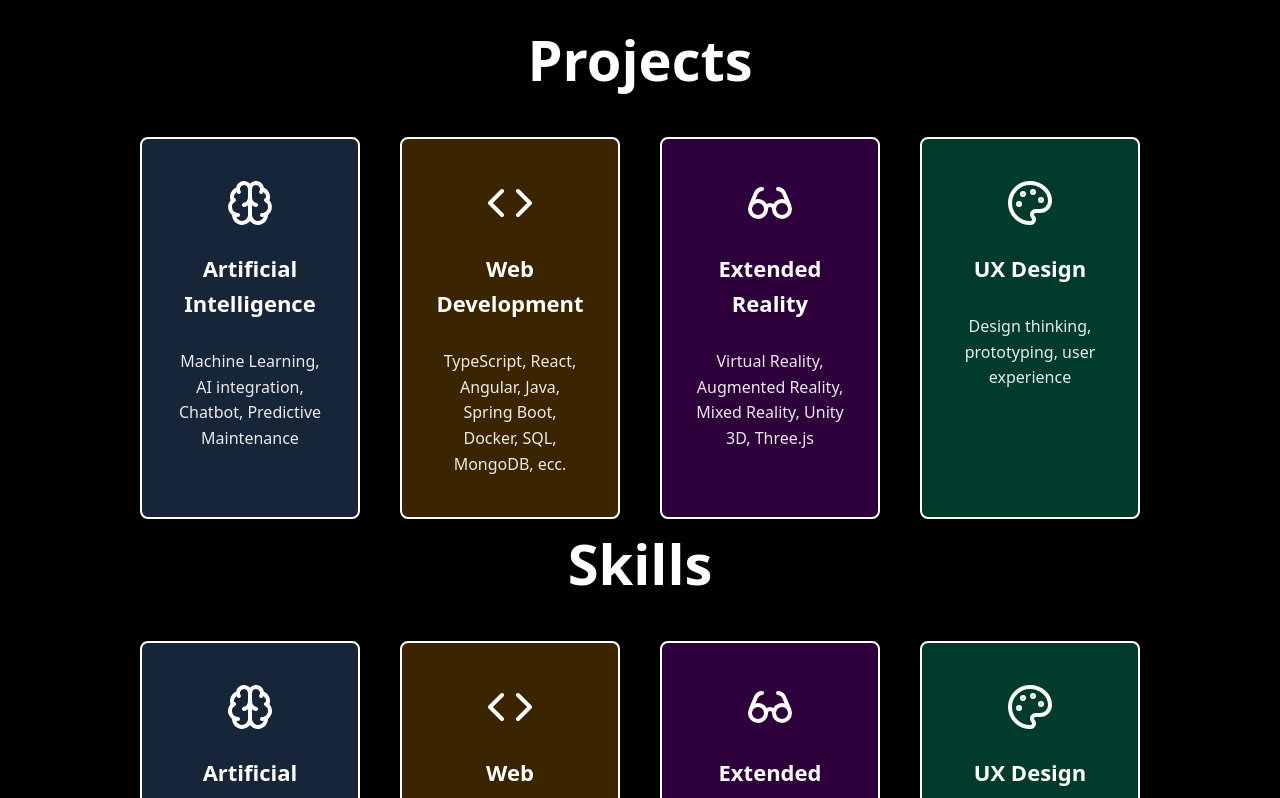
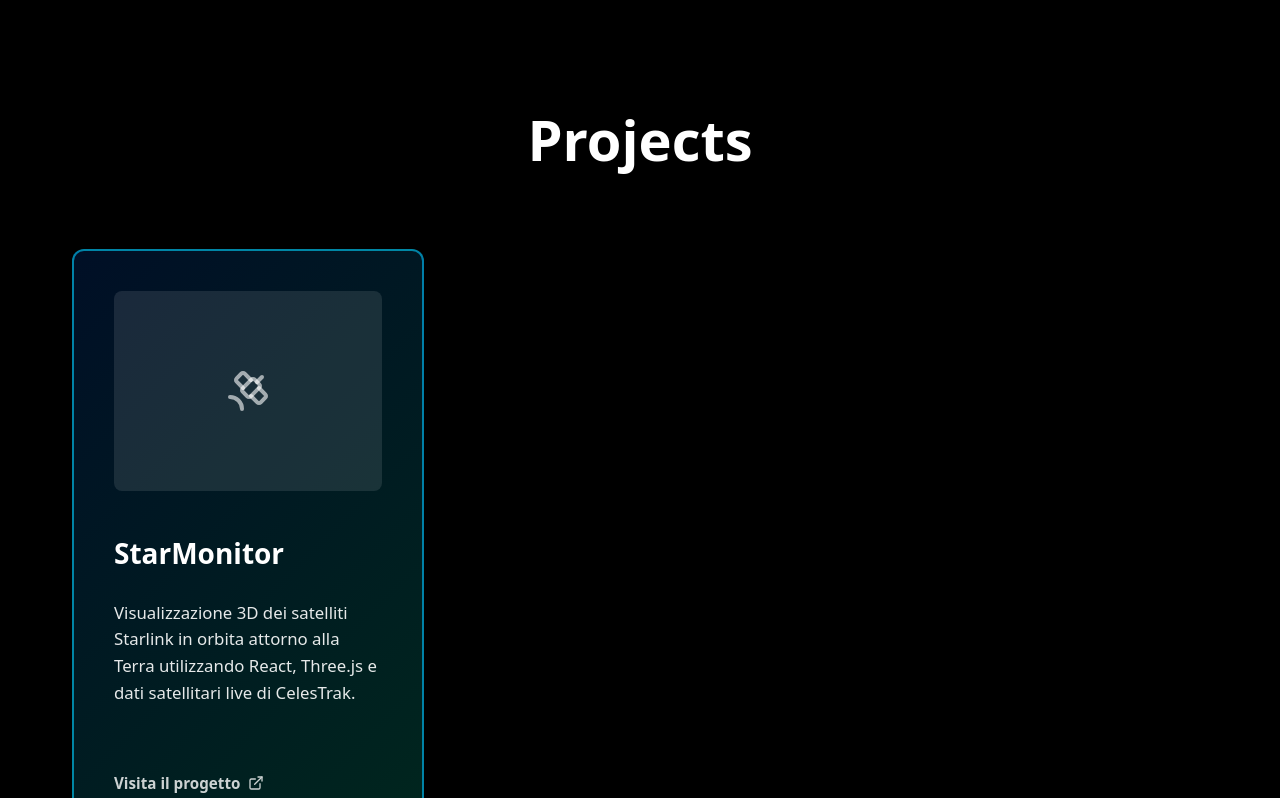
Before and after one commit to asyntes/asyntes.com, a React (Vite) app: page / in a window 1280 px wide. Shown: the part 820-1618 px from the top of the page. Built offline with nearby package versions, Linux system fonts and the light colour scheme.

Commit message:
wip projects

```diff
--- a/src/components/sections/Projects/Projects.css
+++ b/src/components/sections/Projects/Projects.css
@@ -1,6 +1,7 @@
 .projects {
     background-color: var(--color-black);
     color: var(--color-white);
+    padding: 3rem 0;
     width: 100%;
 }
 
@@ -14,111 +15,144 @@
     font-size: 2.5rem;
     font-weight: 700;
     text-align: center;
-    margin-bottom: 2rem;
+    margin-bottom: 3rem;
     color: var(--color-white);
 }
 
-.projects-content {
-    display: flex;
-    flex-direction: column;
-    gap: 2rem;
-    max-width: 1000px;
-    margin: 0 auto;
-}
-
-.projects-text {
-    text-align: center;
-}
-
-.projects-description {
-    font-size: 1.125rem;
-    line-height: 1.8;
-    margin-bottom: 1.5rem;
-    color: var(--color-white);
-    opacity: 0.9;
-}
-
-.projects-description:last-child {
-    margin-bottom: 0;
-}
-
-.projects-skills {
-    width: 100%;
-}
-
-.skills-title {
-    font-size: 1.75rem;
-    font-weight: 600;
-    text-align: center;
-    margin-bottom: 2rem;
-    color: var(--color-white);
-}
-
-.skills-grid {
+.projects-grid {
     display: grid;
     grid-template-columns: 1fr;
     gap: 2rem;
     width: 100%;
 }
 
-.skill-item {
+.project-card {
     background-color: var(--color-black);
     color: var(--color-white);
     padding: 2rem;
-    border-radius: 8px;
+    border-radius: 12px;
     border: 2px solid var(--color-white);
-    text-align: center;
     transition: var(--transition);
     display: flex;
     flex-direction: column;
-    align-items: center;
-    gap: 1rem;
+    gap: 1.5rem;
+    text-decoration: none;
 }
 
-.skill-item:hover {
-    transform: translateY(-4px);
-    box-shadow: 0 8px 25px rgba(255, 255, 255, 0.15);
+.project-card:hover {
+    transform: translateY(-8px);
+    box-shadow: 0 12px 35px rgba(255, 255, 255, 0.15);
+    border-color: rgba(255, 255, 255, 0.8);
 }
 
-.skill-icon {
-    width: 3rem;
-    height: 3rem;
+.project-image {
+    width: 100%;
+    height: 200px;
+    background-color: rgba(255, 255, 255, 0.1);
+    border-radius: 8px;
+    overflow: hidden;
+    position: relative;
+    display: flex;
+    align-items: center;
+    justify-content: center;
+    margin-bottom: 1rem;
+}
+
+.project-image img {
+    width: 100%;
+    height: 100%;
+    object-fit: cover;
+    border-radius: 8px;
+}
+
+.project-image-placeholder {
+    color: rgba(255, 255, 255, 0.6);
+    font-size: 3rem;
+    display: flex;
+    align-items: center;
+    justify-content: center;
+    width: 100%;
+    height: 100%;
+}
+
+.project-content {
+    display: flex;
+    flex-direction: column;
+    gap: 1rem;
+    text-align: left;
+}
+
+.project-title {
+    font-size: 1.5rem;
+    font-weight: 600;
     color: var(--color-white);
     margin-bottom: 0.5rem;
 }
 
-.skill-item h4 {
-    font-size: 1.25rem;
-    font-weight: 600;
-    margin-bottom: 0.75rem;
+.project-description {
+    font-size: 1rem;
+    line-height: 1.6;
     color: var(--color-white);
+    opacity: 0.9;
+    margin-bottom: 1rem;
 }
 
-.skill-item p {
-    font-size: 0.95rem;
-    line-height: 1.6;
-    opacity: 0.9;
-    color: var(--color-white);
+.project-tech {
+    display: flex;
+    flex-wrap: wrap;
+    gap: 0.5rem;
+    margin-bottom: 1rem;
 }
 
-
-.skill-ai {
-    background-color: rgba(96, 161, 235, 0.23);
+.tech-tag {
+    background-color: rgba(255, 255, 255, 0.1);
+    color: var(--color-white);
+    padding: 0.4rem 0.8rem;
+    border-radius: 16px;
+    font-size: 0.875rem;
+    font-weight: 500;
+    border: 1px solid rgba(255, 255, 255, 0.3);
 }
 
-.skill-web {
-    background-color: rgba(255, 162, 0, 0.23);
+.project-link {
+    display: inline-flex;
+    align-items: center;
+    gap: 0.5rem;
+    color: var(--color-white);
+    font-weight: 600;
+    font-size: 0.95rem;
+    opacity: 0.8;
+    transition: var(--transition);
+    margin-top: auto;
 }
 
-.skill-xr {
-    background-color: rgba(200, 0, 255, 0.23);
+.project-card:hover .project-link {
+    opacity: 1;
 }
 
-.skill-ux {
-    background-color: rgba(0, 255, 187, 0.23);
+.external-link-icon {
+    width: 1rem;
+    height: 1rem;
 }
 
+/* Varianti colore per diversi tipi di progetto */
+.project-starmonitor {
+    background: linear-gradient(135deg,
+            rgba(0, 100, 255, 0.15) 0%,
+            rgba(0, 255, 200, 0.15) 100%);
+    border-color: rgba(0, 200, 255, 0.6);
+}
+
+.project-starmonitor:hover {
+    border-color: rgba(0, 200, 255, 0.9);
+    box-shadow: 0 12px 35px rgba(0, 200, 255, 0.25);
+}
+
+/* Tablet */
 @media (min-width: 768px) {
+    .projects {
+        padding: 4rem 0;
+    }
 
     .projects-container {
         padding: 0 2rem;
@@ -126,72 +160,62 @@
 
     .projects-title {
         font-size: 3rem;
-        margin-bottom: 2rem;
-        /* Ridotto da 4rem */
+        margin-bottom: 4rem;
     }
 
-    .projects-content {
-        gap: 2.5rem;
-        /* Ridotto da 5rem */
-    }
-
-    .projects-description {
-        font-size: 1.25rem;
-        margin-bottom: 2rem;
-    }
-
-    .skills-title {
-        font-size: 2rem;
-        margin-bottom: 2rem;
-        /* Ridotto da 3rem */
-    }
-
-    .skills-grid {
+    .projects-grid {
         grid-template-columns: repeat(2, 1fr);
         gap: 2.5rem;
     }
 
-    .skill-item {
+    .project-card {
         padding: 2.5rem;
     }
 
-    .skill-item h4 {
-        font-size: 1.375rem;
+    .project-image {
+        height: 220px;
     }
 
-    .skill-item p {
-        font-size: 1rem;
+    .project-title {
+        font-size: 1.75rem;
+    }
+
+    .project-description {
+        font-size: 1.05rem;
     }
 }
 
 /* Desktop */
 @media (min-width: 1024px) {
+    .projects {
+        padding: 5rem 0;
+    }
 
     .projects-title {
         font-size: 3.5rem;
     }
 
-    .projects-description {
-        font-size: 1.375rem;
-    }
-
-    .skills-grid {
-        grid-template-columns: repeat(4, 1fr);
+    .projects-grid {
+        grid-template-columns: repeat(3, 1fr);
         gap: 2rem;
     }
 
-    .skill-item {
-        padding: 2rem 1.5rem;
+    .project-card {
+        padding: 2rem;
+    }
+
+    .project-image {
+        height: 200px;
     }
 }
 
 /* Large Desktop */
 @media (min-width: 1280px) {
-    .skills-grid {
+    .projects-grid {
         gap: 2.5rem;
     }
 
-    .skill-item {
-        padding: 2.5rem 2rem;
+    .project-card {
+        padding: 2.5rem;
     }
 }
--- a/src/components/sections/Projects/Projects.tsx
+++ b/src/components/sections/Projects/Projects.tsx
@@ -1,39 +1,75 @@
-import { Code, Brain, Glasses, Palette } from 'lucide-react';
+import { ExternalLink, Satellite } from 'lucide-react';
 import { useI18n } from '../../../contexts/I18nContext';
 import './Projects.css';
 
 const Projects = () => {
     const { t } = useI18n();
 
+    // Array dei progetti (per ora solo StarMonitor, ma facilmente espandibile)
+    const projects = [
+        {
+            id: 'starmonitor',
+            title: t('projects.starmonitor.title'),
+            description: t('projects.starmonitor.description'),
+            tech: t('projects.starmonitor.tech'), // Array dalle traduzioni
+            link: t('projects.starmonitor.link'),
+            image: '/starmonitor-preview.png', // Placeholder - sostituisci con l'immagine reale
+            className: 'project-starmonitor',
+            icon: Satellite
+        }
+        // Qui puoi aggiungere altri progetti in futuro
+    ];
+
     return (
         <section id="projects" className="projects">
             <div className="projects-container">
-                <div className="projects-content">
-                    <div className="projects-skills">
                 <h2 className="projects-title">{t('projects.title')}</h2>
-                        <div className="skills-grid">
-                            <div className="skill-item skill-ai">
-                                <Brain className="skill-icon" />
-                                <h4>{t('skills.ai.title')}</h4>
-                                <p>{t('skills.ai.description')}</p>
+                <div className="projects-grid">
+                    {projects.map((project) => {
+                        const IconComponent = project.icon;
+
+                        return (
+                            <a
+                                key={project.id}
+                                href={project.link}
+                                target="_blank"
+                                rel="noopener noreferrer"
+                                className={`project-card ${project.className}`}
+                            >
+                                <div className="project-image">
+                                    {/* Per ora usiamo un placeholder con icona */}
+                                    <div className="project-image-placeholder">
+                                        <IconComponent size={48} />
                                     </div>
-                            <div className="skill-item skill-web">
-                                <Code className="skill-icon" />
-                                <h4>{t('skills.web.title')}</h4>
-                                <p>{t('skills.web.description')}</p>
+                                    {/* Quando avrai l'immagine, sostituisci con:
+                                    <img
+                                        src={project.image}
+                                        alt={project.title}
+                                        loading="lazy"
+                                    />
+                                    */}
                                 </div>
-                            <div className="skill-item skill-xr">
-                                <Glasses className="skill-icon" />
-                                <h4>{t('skills.xr.title')}</h4>
-                                <p>{t('skills.xr.description')}</p>
+
+                                <div className="project-content">
+                                    <h3 className="project-title">{project.title}</h3>
+                                    <p className="project-description">{project.description}</p>
+
+                                    <div className="project-tech">
+                                        {Array.isArray(project.tech) && project.tech.map((tech: string, index: number) => (
+                                            <span key={index} className="tech-tag">
+                                                {tech}
+                                            </span>
+                                        ))}
                                     </div>
-                            <div className="skill-item skill-ux">
-                                <Palette className="skill-icon" />
-                                <h4>{t('skills.ux.title')}</h4>
-                                <p>{t('skills.ux.description')}</p>
+
+                                    <div className="project-link">
+                                        <span>Visita il progetto</span>
+                                        <ExternalLink className="external-link-icon" />
                                     </div>
                                 </div>
-                    </div>
+                            </a>
+                        );
+                    })}
                 </div>
             </div>
         </section>
--- a/src/i18n/locales/en.json
+++ b/src/i18n/locales/en.json
@@ -10,7 +10,18 @@
         "description2": "Every digital solution I develop combines in-depth strategic analysis and adoption of cutting-edge technologies."
     },
     "projects": {
-        "title": "Projects"
+        "title": "Projects",
+        "starmonitor": {
+            "title": "StarMonitor",
+            "description": "Visualizzazione 3D dei satelliti Starlink in orbita attorno alla Terra utilizzando React, Three.js e dati satellitari live di CelesTrak.",
+            "tech": [
+                "React",
+                "Three.js",
+                "TypeScript",
+                "CelesTrak API"
+            ],
+            "link": "https://starmonitor.vercel.app"
+        }
     },
     "about": {
         "title": "Skills"
@@ -38,9 +49,6 @@
         "x": {
             "follow": "Follow me"
         },
-        "linkedin": {
-            "connect": "Connect"
-        },
         "email": {
             "send": "info@asyntes.com"
         }
--- a/src/i18n/locales/it.json
+++ b/src/i18n/locales/it.json
@@ -10,7 +10,18 @@
         "description2": "Ogni soluzione digitale che sviluppo combina analisi strategica approfondita e adozione di tecnologie all'avanguardia."
     },
     "projects": {
-        "title": "Progetti"
+        "title": "Progetti",
+        "starmonitor": {
+            "title": "StarMonitor",
+            "description": "Visualizzazione 3D dei satelliti Starlink in orbita attorno alla Terra utilizzando React, Three.js e dati satellitari live di CelesTrak.",
+            "tech": [
+                "React",
+                "Three.js",
+                "TypeScript",
+                "CelesTrak API"
+            ],
+            "link": "https://starmonitor.vercel.app"
+        }
     },
     "about": {
         "title": "Competenze"
@@ -38,9 +49,6 @@
         "x": {
             "follow": "Seguimi"
         },
-        "linkedin": {
-            "connect": "Connettiti"
-        },
         "email": {
             "send": "info@asyntes.com"
         }
--- a/src/pages/Home/Home.tsx
+++ b/src/pages/Home/Home.tsx
@@ -1,10 +1,10 @@
 import React from 'react';
 import Header from '../../components/layout/Header';
 import Hero from '../../components/sections/Hero';
+import Projects from '../../components/sections/Projects';
 import About from '../../components/sections/About';
 import Contact from '../../components/sections/Contact';
 import Footer from '../../components/layout/Footer';
-import Projects from '../../components/sections/Projects';
 import './Home.css';
 
 const Home: React.FC = () => {
```
Lines whose indentation alone changed are shown as unchanged.
